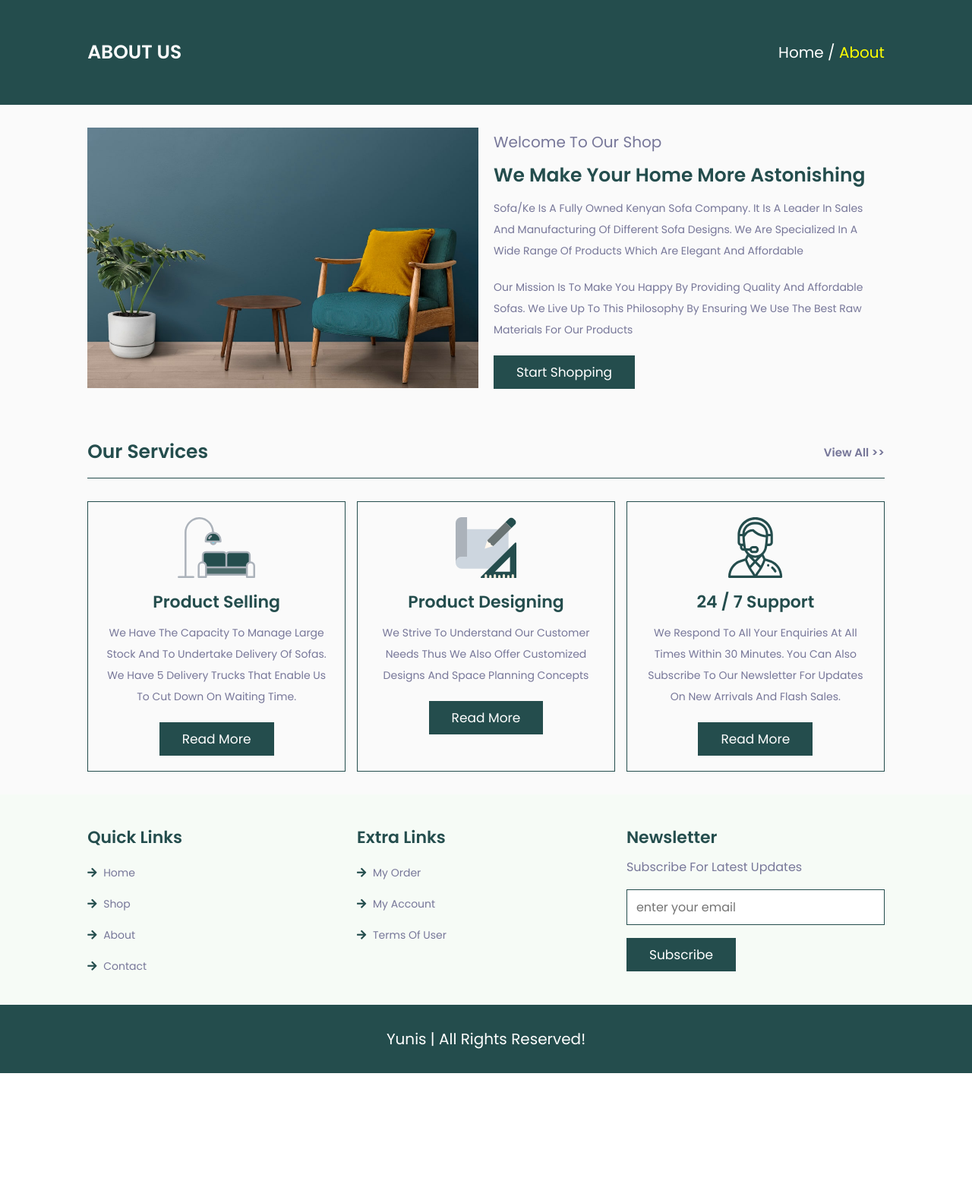
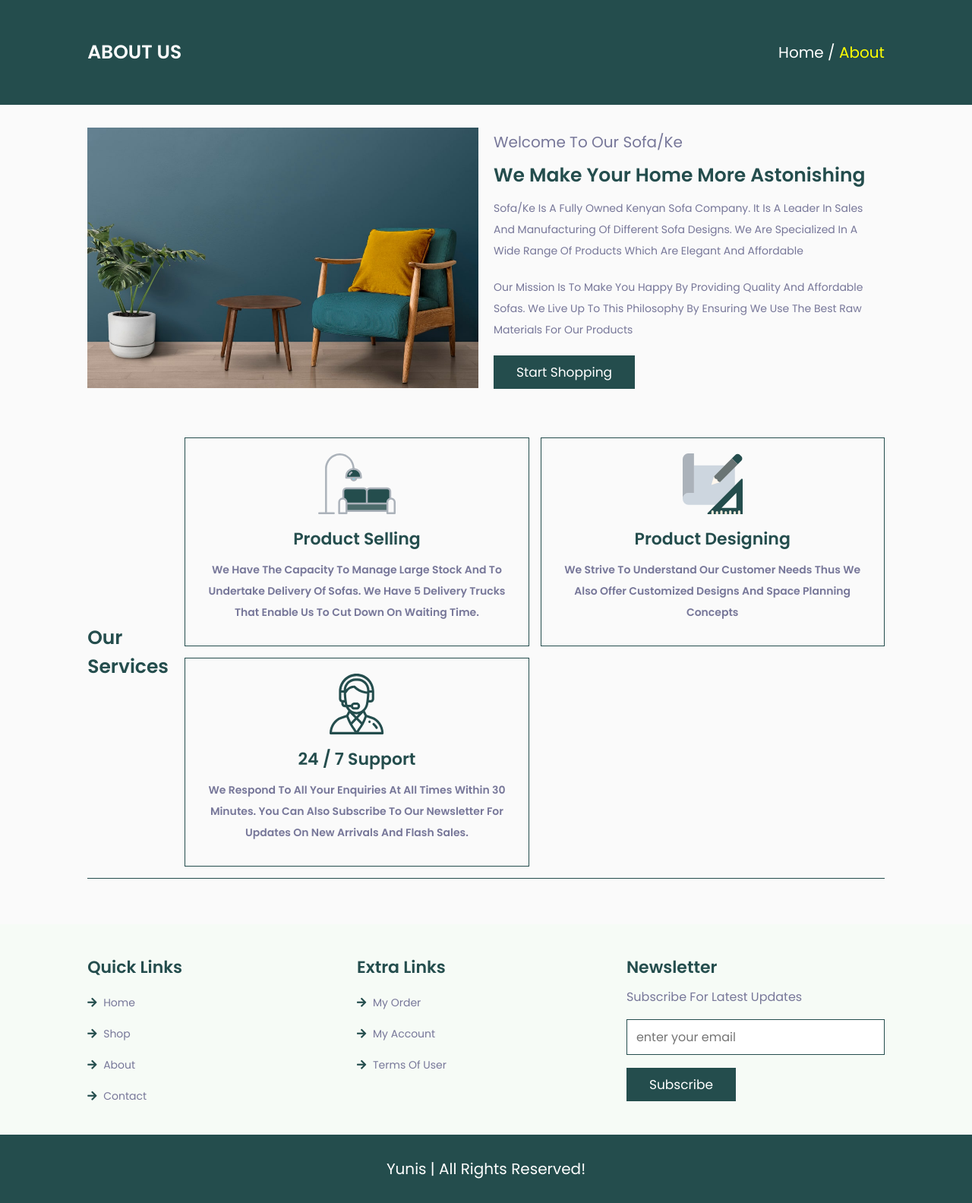
Before and after one commit to EuniceKiingati/e-commercewebsite, a Django app: page /about/ in a window 1280 px wide. Shown: the part 94-1678 px from the top of the page at 76% size. Before the commit the page ends 1507 px from the top, so only its background shows below. Run offline with Django 4.2, Linux system fonts and the light colour scheme.

Commit message:
updated home and about page

```diff
--- a/static/css/style.css
+++ b/static/css/style.css
@@ -1409,6 +1409,7 @@
 
 .btn{
 	border-radius: 0;
+  color:#fff;
 }
 
 .row-image{
--- a/store/templates/store/about.html
+++ b/store/templates/store/about.html
@@ -70,7 +70,7 @@
     </div>
 
     <div class="content">
-        <span>welcome to our shop</span>
+        <span>welcome to our Sofa/ke</span>
         <h3>we make your home more astonishing</h3>
         <p>Sofa/ke is a fully owned Kenyan sofa company. It is a leader in sales and manufacturing of different sofa designs. We are specialized in a wide range of products which are elegant and affordable  </p>
         <p>Our mission is to make you happy by providing quality and affordable sofas. We live up to this philosophy by ensuring we use the best raw materials for our products</p>
@@ -81,7 +81,7 @@
 
 <section class="services">
 
-    <h1 class="title"> <span>our services</span> <a href="#">view all >></a> </h1>
+    <h1 class="title"> <span>our services</span>
 
     <div class="box-container">
 
@@ -89,21 +89,21 @@
             <img src="{% static 'image/serv-1.svg'%}" alt="">
             <h3>product selling</h3>
             <p>We have the capacity to manage large stock and to undertake delivery of sofas. We have 5 delivery trucks that enable us to cut down on waiting time.</p>
-            <a href="#" class="btn">read more</a>
+            <!-- <a href=" {% url 'shop' %}"class="btn">Start shopping</a> -->
         </div>
 
         <div class="box">
             <img src="{% static 'image/serv-2.svg' %}" alt="">
             <h3>product designing</h3>
             <p>We strive to understand our customer needs thus we also offer customized designs and space planning concepts</p>
-            <a href="#" class="btn">read more</a>
+            <!-- <a href=" {% url 'shop' %}" class="btn">Start shopping</a> -->
         </div>
 
         <div class="box">
             <img src="{% static 'image/serv-3.svg'%}" alt="">
             <h3>24 / 7 support</h3>
             <p>We respond to all your enquiries at all times within 30 minutes. You can also subscribe to our newsletter for updates on new arrivals and flash sales. </p>
-            <a href="#" class="btn">read more</a>
+            <!-- <a href=" {% url 'shop' %}"class="btn">Start shopping</a> -->
         </div>
 
     </div>
--- a/store/templates/store/shop.html
+++ b/store/templates/store/shop.html
@@ -218,7 +218,7 @@
         {% endfor %}
 
     </div>
-
+</section>
 <!-- footer section  -->
 
 <section class="footer">
```
Also changed, not shown: store/templates/store/home.html (+36 -13 lines).
